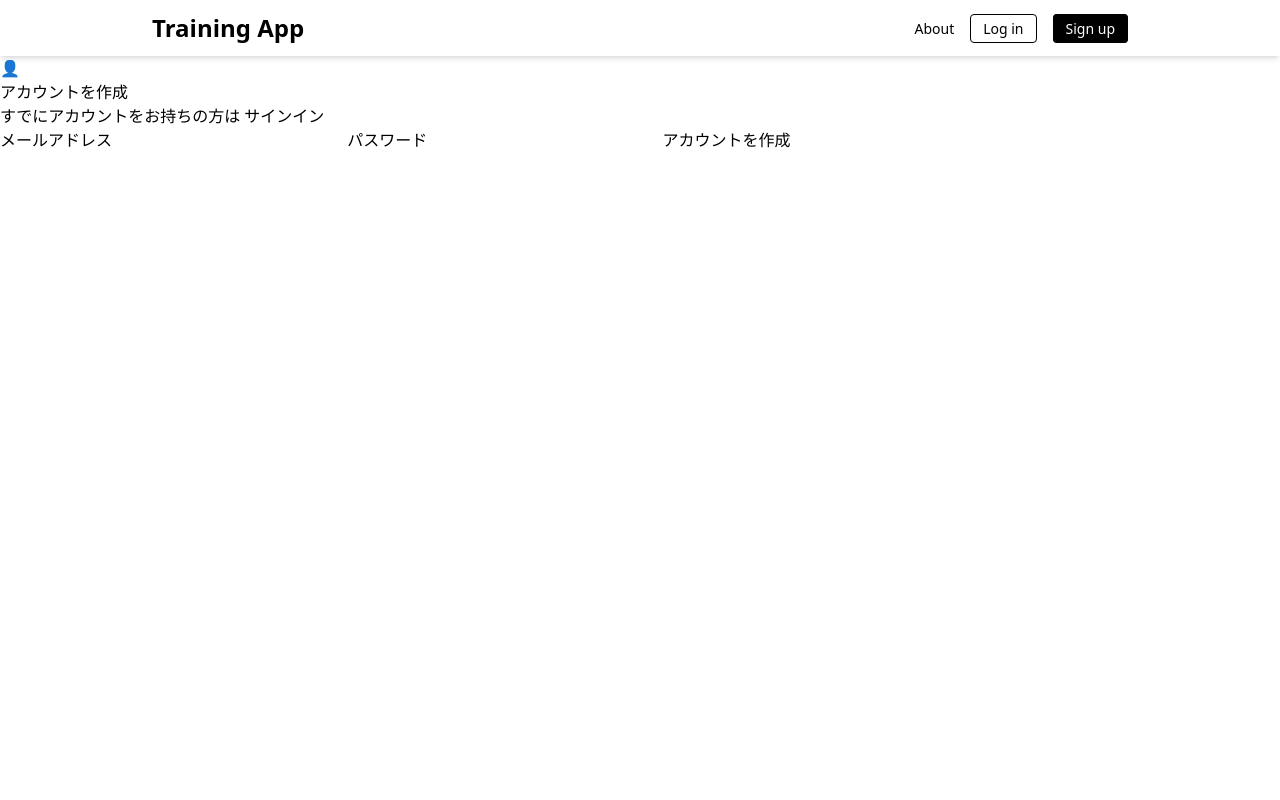
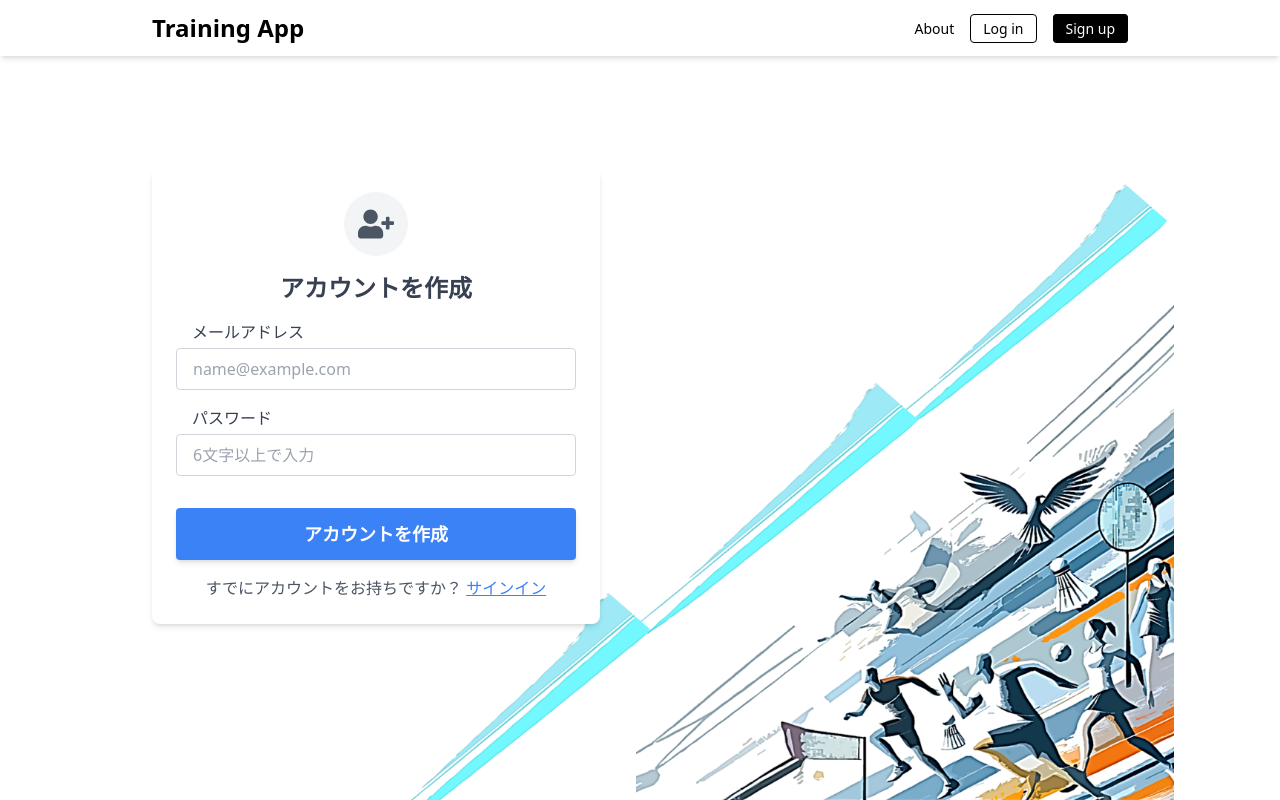
Before and after one commit to ksk-117/train-app, a Next.js app: page /signup in a window 1280 px wide. Built offline with nearby package versions, Linux system fonts and the light colour scheme; no server answers.

Commit message:
ログインおよびサインアップページのスタイルを改善し、エラーメッセージを追加。レスポンシブデザインを強化し、react-iconsを導入。

```diff
--- a/package.json
+++ b/package.json
@@ -27,6 +27,7 @@
     "react": "^18",
     "react-dom": "^18",
     "react-hot-toast": "^2.5.2",
+    "react-icons": "^5.5.0",
     "uuid": "^11.0.5"
   },
   "devDependencies": {
--- a/pages/login.tsx
+++ b/pages/login.tsx
@@ -1,18 +1,22 @@
-// pages/login.tsx
 import React, { useState, useEffect } from "react";
 import { supabase } from "../utils/supabaseClient";
 import LoggedOutHeader from "../components/Layout/LoggedOutHeader";
 import { useRouter } from "next/router";
+import Link from "next/link";
+import { FaSignInAlt } from "react-icons/fa";
 
 export default function LoginPage() {
   const router = useRouter();
   const [email, setEmail] = useState("");
   const [password, setPassword] = useState("");
+  const [error, setError] = useState("");
   const [bgImage, setBgImage] = useState("/image/pc.png");
+  const [isMobile, setIsMobile] = useState(false);
 
   useEffect(() => {
     const updateBackground = () => {
       setBgImage(window.innerWidth <= 768 ? "/image/mobile.png" : "/image/pc.png");
+      setIsMobile(window.innerWidth <= 768);
     };
 
     updateBackground();
@@ -22,9 +26,11 @@ export default function LoginPage() {
 
   const handleLogin = async (e: React.FormEvent) => {
     e.preventDefault();
+    setError("");
+
     const { data, error } = await supabase.auth.signInWithPassword({ email, password });
     if (error) {
-      alert(error.message);
+      setError("ログインに失敗しました: " + error.message);
     } else {
       router.push("/home-window");
     }
@@ -37,40 +43,57 @@ export default function LoginPage() {
 
       {/* 背景画像 */}
       <div
-        className="absolute left-0 -z-10 w-full"
+        className="absolute inset-x-0 bottom-0 -z-10 w-full"
         style={{
           backgroundImage: `url(${bgImage})`,
-          backgroundSize: "100% auto",
-          backgroundPosition: "bottom",
+          backgroundSize: "contain", // ✅ 横幅をすべて表示（引き伸ばさない）
+          backgroundPosition: "bottom", // ✅ 画像の下を画面下に固定
           backgroundRepeat: "no-repeat",
-          height: "100vh",
+          height: "100vh", // ✅ 画面いっぱいにする（高さが足りない場合は空白を残す）
         }}
       />
 
       {/* メインコンテンツ */}
-      <main className="relative mx-auto mt-10 flex h-[calc(100vh-120px)] max-w-5xl flex-col items-start justify-center px-6 text-left">
-        <h2 className="mb-6 text-3xl font-bold text-black">〇ログイン</h2>
-        <form onSubmit={handleLogin} className="w-full max-w-md rounded-lg bg-white p-6 shadow-md">
+      <main
+        className={`relative mx-auto flex h-[calc(100vh-120px)] max-w-5xl flex-col
+          ${isMobile ? "items-center justify-center text-center" : "items-start justify-center px-6 text-left"}
+        `}
+      >
+        <form className="w-full max-w-md rounded-lg bg-white p-6 shadow-md" onSubmit={handleLogin}>
+          {/* アイコン部分 */}
+          <div className="mx-auto mb-4 flex size-16 items-center justify-center rounded-full bg-gray-100">
+            <FaSignInAlt className="text-4xl text-gray-600" />
+          </div>
+          <label className="block text-center text-2xl font-bold text-gray-700">アカウントにサインイン</label>
+          <div className="mb-4"></div>
+
+          {/* エラーメッセージ */}
+          {error && <p className="mb-4 text-center text-sm text-red-500">{error}</p>}
+
           <div className="mb-4">
-            <label className="block text-left text-gray-700">メールアドレス</label>
+            <label className="block pl-4 text-left text-gray-700">メールアドレス</label>
             <input
               type="email"
               value={email}
               onChange={(e) => setEmail(e.target.value)}
               required
-              className="mt-1 w-full rounded border border-gray-300 bg-white px-4 py-2 text-gray-900 focus:border-blue-500 focus:outline-none focus:ring-1 focus:ring-blue-500"
+              placeholder="name@example.com"
+              className="mt-1 w-full rounded border border-gray-300 bg-white px-4 py-2 text-gray-900 placeholder:text-gray-400 focus:border-blue-500 focus:outline-none focus:ring-1 focus:ring-blue-500"
             />
           </div>
+
           <div className="mb-4">
-            <label className="block text-left text-gray-700">パスワード</label>
+            <label className="block pl-4 text-left text-gray-700">パスワード</label>
             <input
               type="password"
               value={password}
               onChange={(e) => setPassword(e.target.value)}
               required
-              className="mt-1 w-full rounded border border-gray-300 bg-white px-4 py-2 text-gray-900 focus:border-blue-500 focus:outline-none focus:ring-1 focus:ring-blue-500"
+              placeholder="・・・・・・"
+              className="mt-1 w-full rounded border border-gray-300 bg-white px-4 py-2 text-gray-900 placeholder:text-gray-400 focus:border-blue-500 focus:outline-none focus:ring-1 focus:ring-blue-500"
             />
           </div>
+
           <div className="text-center">
             <button
               type="submit"
@@ -79,6 +102,14 @@ export default function LoginPage() {
               ログイン
             </button>
           </div>
+
+          {/* サインアップリンク */}
+          <p className="mt-4 text-center text-gray-600">
+            アカウントをお持ちでないですか？{" "}
+            <Link href="/signup">
+              <span className="text-blue-500 underline hover:text-blue-800">サインアップ</span>
+            </Link>
+          </p>
         </form>
       </main>
     </div>
--- a/pages/signup.tsx
+++ b/pages/signup.tsx
@@ -1,51 +1,102 @@
-// pages/signup.tsx
-
-import React, { useState } from 'react';
-import { useRouter } from 'next/router';
-import Link from 'next/link';
-import { supabase } from '../utils/supabaseClient';
-import LoggedOutHeader from '../components/Layout/LoggedOutHeader';
+import React, { useState, useEffect } from "react";
+import { useRouter } from "next/router";
+import Link from "next/link";
+import { supabase } from "../utils/supabaseClient";
+import LoggedOutHeader from "../components/Layout/LoggedOutHeader";
+import { FaUserPlus } from "react-icons/fa";
 
 export default function SignUpPage() {
   const router = useRouter();
-  const [email, setEmail] = useState('');
-  const [password, setPassword] = useState('');
+  const [email, setEmail] = useState("");
+  const [password, setPassword] = useState("");
+  const [error, setError] = useState("");
+  const [bgImage, setBgImage] = useState("/image/pc.png");
+  const [isMobile, setIsMobile] = useState(false);
+
+  useEffect(() => {
+    const updateBackground = () => {
+      setBgImage(window.innerWidth <= 768 ? "/image/mobile.png" : "/image/pc.png");
+      setIsMobile(window.innerWidth <= 768);
+    };
+
+    updateBackground();
+    window.addEventListener("resize", updateBackground);
+    return () => window.removeEventListener("resize", updateBackground);
+  }, []);
 
   const handleSignUp = async (e: React.FormEvent) => {
     e.preventDefault();
-    const { error } = await supabase.auth.signUp({ email, password });
-    if (error) {
-      alert('登録に失敗しました');
+    setError("");
+
+    if (!email.includes("@") || !email.includes(".")) {
+      setError("有効なメールアドレスを入力してください。");
       return;
     }
-    router.push('/home-window');
+
+    if (password.length < 6) {
+      setError("パスワードは6文字以上で入力してください。");
+      return;
+    }
+
+    const { data, error } = await supabase.auth.signUp({
+      email,
+      password,
+      options: { emailRedirectTo: undefined },
+    });
+
+    if (error) {
+      setError("登録に失敗しました: " + error.message);
+      return;
+    }
+
+    if (data.user) {
+      alert("アカウントが作成されました。");
+      router.push("/login");
+    }
   };
 
   return (
-    <div className="signup-page">
+    <div className="relative min-h-screen overflow-hidden">
       <LoggedOutHeader />
-      <main className="auth-container">
-        {/* アイコン部分 */}
-        <div className="auth-icon">👤</div>
 
-        {/* タイトル・サブタイトル */}
-        <h2 className="auth-title text-black">アカウントを作成</h2> {/* ✅ 黒文字に変更 */}
-        <p className="auth-subtitle">
-          すでにアカウントをお持ちの方は{' '}
-          <Link href="/login">
-            <span className="auth-link">サインイン</span>
-          </Link>
-        </p>
+      {/* 背景画像 */}
+      <div
+        className="absolute inset-x-0 bottom-0 -z-10 w-full"
+        style={{
+          backgroundImage: `url(${bgImage})`,
+          backgroundSize: "contain", // ✅ 横をすべて表示（引き伸ばさない）
+          backgroundPosition: "bottom", // ✅ 画像の下を画面下に固定
+          backgroundRepeat: "no-repeat",
+          height: "100vh", // ✅ 画面いっぱいにする（高さが足りない場合は空白）
+        }}
+      />
 
-        {/* 入力フォーム */}
-        <form onSubmit={handleSignUp} className="auth-form">
-          <label className="text-black">メールアドレス</label> {/* ✅ 黒文字に変更 */}
-          <input type="email" value={email} onChange={(e) => setEmail(e.target.value)} required />
-
-          <label className="text-black">パスワード</label> {/* ✅ 黒文字に変更 */}
-          <input type="password" value={password} onChange={(e) => setPassword(e.target.value)} required />
-
-          <button type="submit" className="auth-button">アカウントを作成</button>
+      <main className={`relative mx-auto flex h-[calc(100vh-120px)] max-w-5xl flex-col ${isMobile ? "items-center justify-center text-center" : "items-start justify-center px-6 text-left"}`}>
+        <form className="w-full max-w-md rounded-lg bg-white p-6 shadow-md" onSubmit={handleSignUp}>
+          {/* アイコン部分 */}
+          <div className="mx-auto mb-4 flex size-16 items-center justify-center rounded-full bg-gray-100">
+            <FaUserPlus className="text-4xl text-gray-600" />
+          </div>
+          <label className="block text-center text-2xl font-bold text-gray-700">アカウントを作成</label>
+          <div className="mb-4"></div>
+          {error && <p className="mb-4 text-center text-sm text-red-500">{error}</p>}
+          <div className="mb-4">
+            <label className="block pl-4 text-left text-gray-700">メールアドレス</label>
+            <input type="email" value={email} onChange={(e) => setEmail(e.target.value)} required placeholder="name@example.com" className="mt-1 w-full rounded border border-gray-300 bg-white px-4 py-2 text-gray-900 placeholder:text-gray-400 focus:border-blue-500 focus:outline-none focus:ring-1 focus:ring-blue-500" />
+          </div>
+          <div className="mb-4">
+            <label className="block pl-4 text-left text-gray-700">パスワード</label>
+            <input type="password" value={password} onChange={(e) => setPassword(e.target.value)} required placeholder="6文字以上で入力" className="mt-1 w-full rounded border border-gray-300 bg-white px-4 py-2 text-gray-900 placeholder:text-gray-400 focus:border-blue-500 focus:outline-none focus:ring-1 focus:ring-blue-500" />
+          </div>
+          <div className="text-center">
+            <button type="submit" className="mt-4 w-full rounded bg-blue-500 px-6 py-3 text-lg font-bold text-white shadow-md transition-all hover:bg-blue-600">アカウントを作成</button>
+          </div>
+          <p className="mt-4 text-center text-gray-600">
+            すでにアカウントをお持ちですか？{" "}
+            <Link href="/login">
+              <span className="text-blue-500 underline hover:text-blue-800">サインイン</span>
+            </Link>
+          </p>
         </form>
       </main>
     </div>
```
Also changed, not shown: 1 other file (tests, documents, lock files or other folders).
